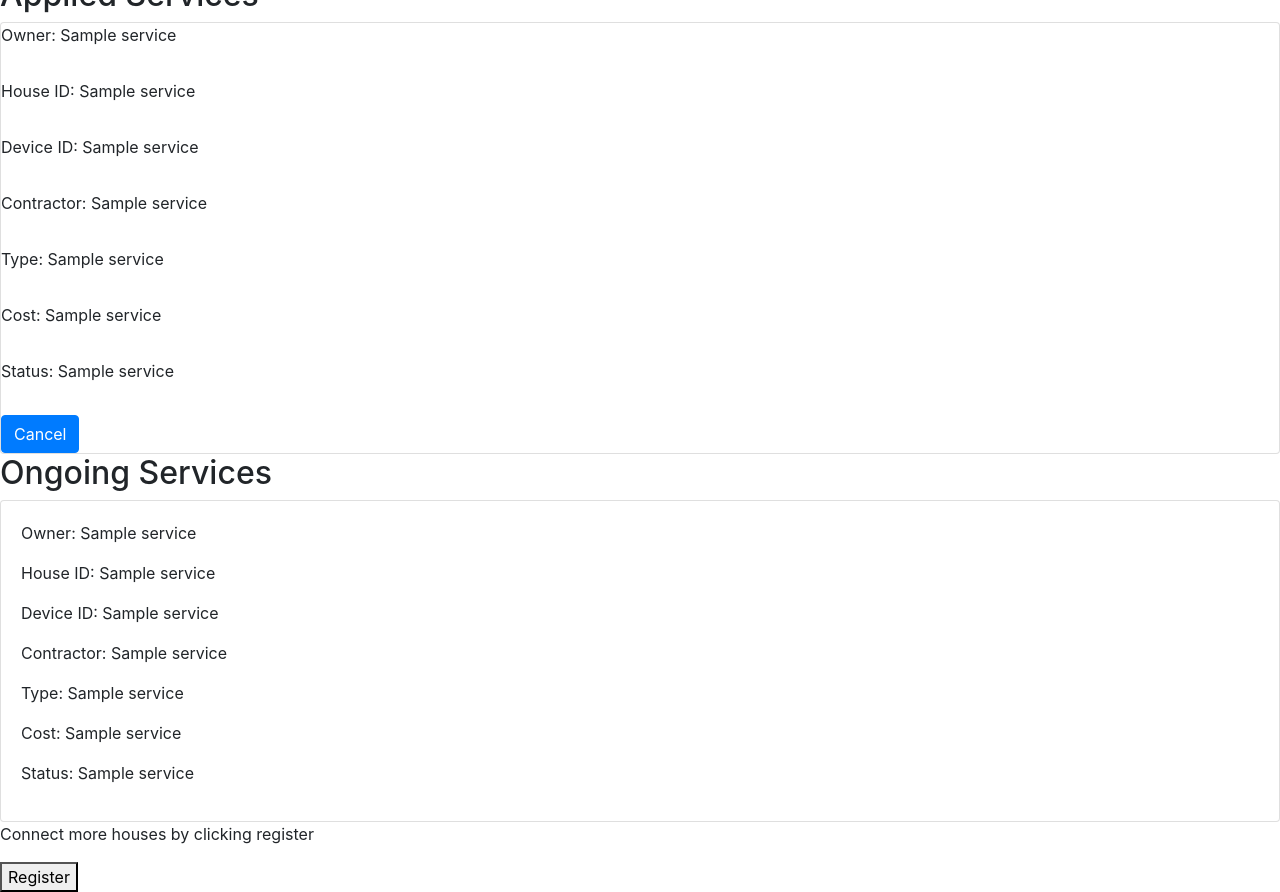
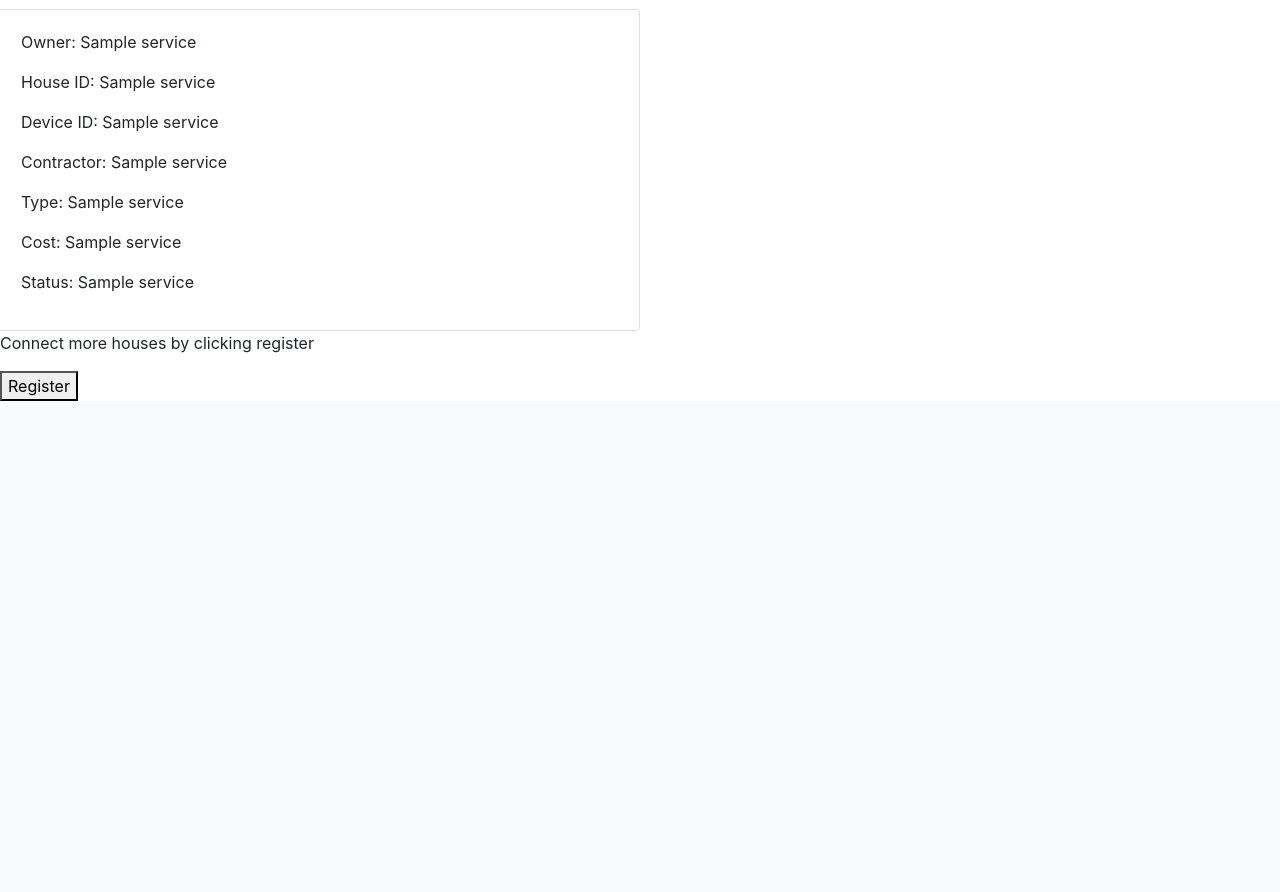
Before and after one commit to sameer2800/B-Audit, a Flask app: template templates/owner.html in a window 1280 px wide. Shown: the part 1270-2162 px from the top of the page. After the commit the page ends 1671 px from the top, so only its background shows below. Run offline with Flask 2, Linux system fonts and the light colour scheme; the template is opened without the code that fills it: most values are stand-ins (such as "Sample title", 1, 10 or a date in 2020); some libraries are stand-ins or nearby versions.

Commit message:
Change card size

```diff
--- a/templates/owner.html
+++ b/templates/owner.html
@@ -42,9 +42,9 @@ function display(status) {
 </nav>
   {% if houses  %}
       <h2>Houses</h2>
-      <div class="card-deck">
+      <div class="row">
         {% for house in houses%}
-        <div class="card" style="width:400px">
+        <div class="card col-md-6">
           <form method="POST">
           <input type="hidden" name="house_id" value="{{house[0]}}" />
           <button type="submit" name = "cancel_house" class="close btn btn-secondary ml-auto" aria-label="Close">
@@ -61,9 +61,9 @@ function display(status) {
         {% endfor %}
       </div>
       <h2> Applied Services</h2>
-      <div class="card-deck">
+      <div class="row">
       {% for service in applied_services %}
-      <div class = "card">
+      <div class = "card col-md-6">
           <form method="POST">
           <input type="hidden" name="id" value="{{service[0]}}">
           <div>
@@ -107,9 +107,9 @@ function display(status) {
       {% endfor %}
     </div>
       <h2> Ongoing Services</h2>
-      <div class="card-deck">
+      <div class="row">
       {% for service in ongoing_services %}
-        <div class = "card">
+        <div class = "card col-md-6">
           <div class = "card-body">
               <p> Owner: {{service[1]}} </p>
               <p> House ID: {{service[2]}}</p>
```
Also changed, not shown: templates/contractor.html (+4 -4 lines), templates/house.html (+6 -6 lines), templates/marketplace.html (+4 -4 lines).
